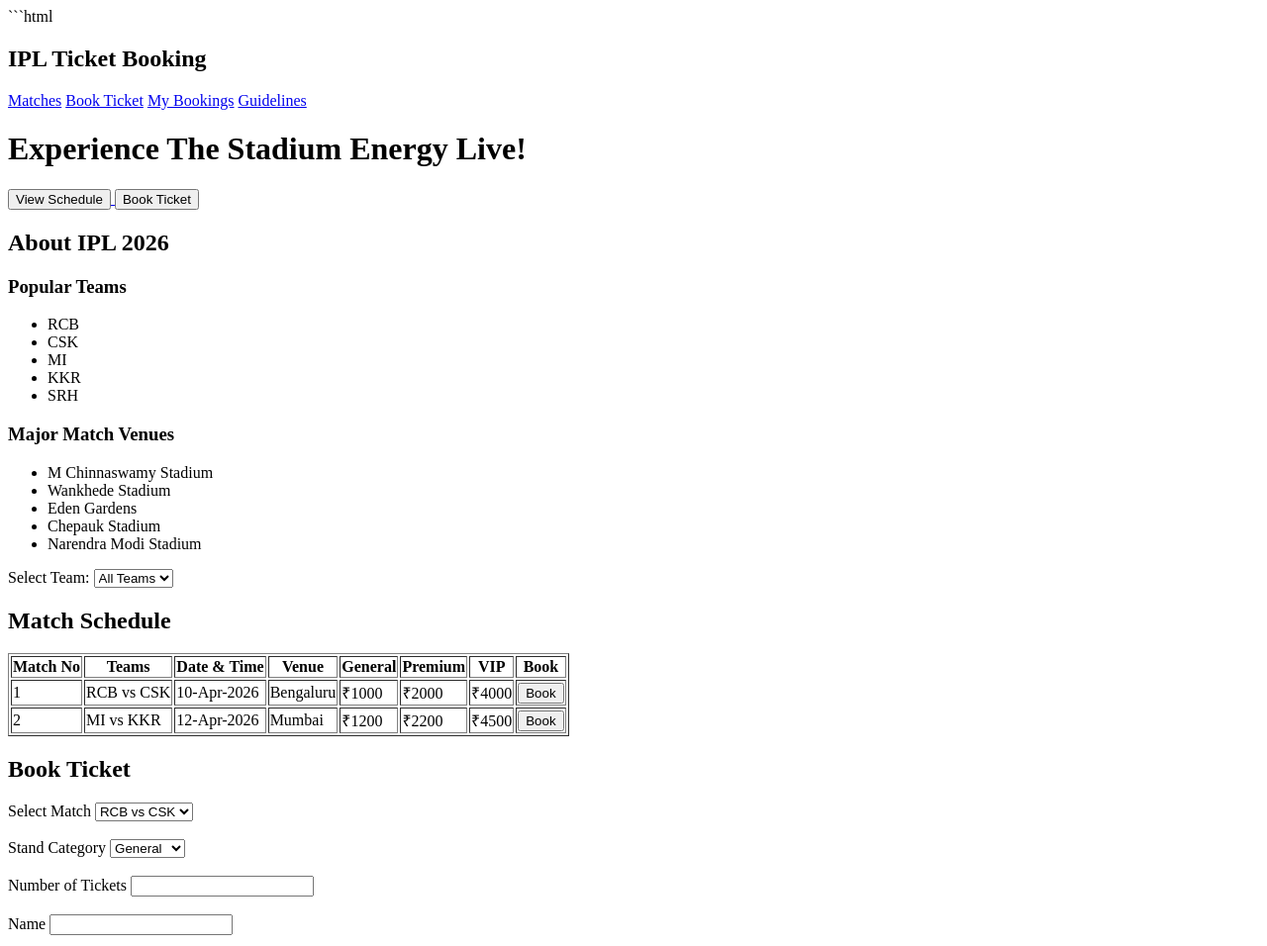
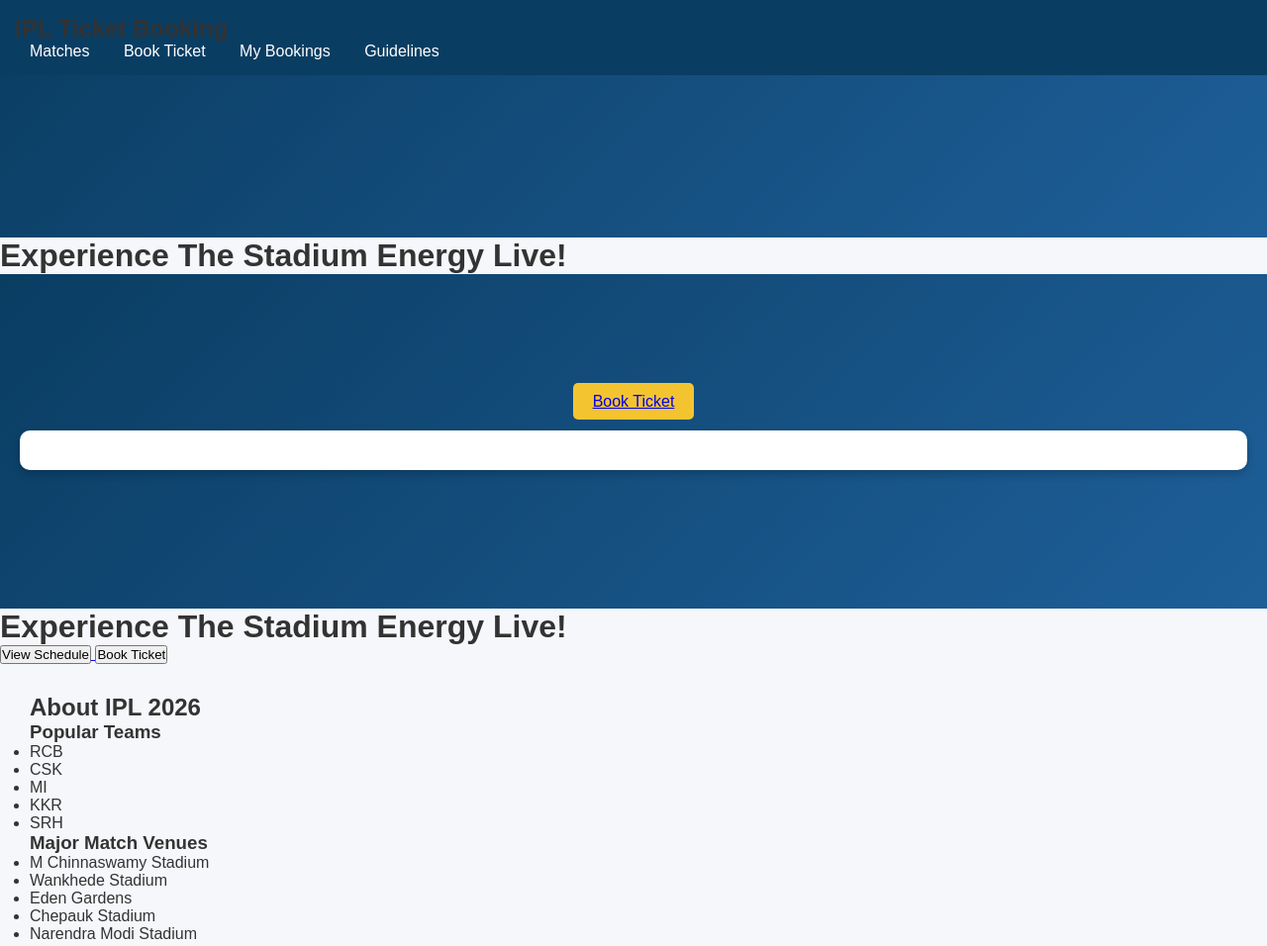
Before and after one commit to nayanacs485-lab/IPL-Ticket-Booking, a plain HTML site: page index.html in a window 1280 px wide. Shown: the top 956 px of the page at 99% size. Drawn offline with Linux system fonts and the light colour scheme.

Commit message:
Completed Activity 2 CSS Styling

````diff
--- a/index.html
+++ b/index.html
@@ -1,4 +1,4 @@
-```html
+
 <!DOCTYPE html>
 <html lang="en">
 
@@ -7,9 +7,16 @@
     <meta name="viewport" content="width=device-width, initial-scale=1.0">
     <title>IPL Ticket Booking 2026</title>
 </head>
+<link rel="stylesheet" href="styles.css">
+<body>
+    <section class="hero">
+</section>
 
-<body>
-
+<h1>Experience The Stadium Energy Live!</h1>
+<section class="hero">
+    <a href="#" class="btn">Book Ticket</a>
+    <div class="card"></div>
+</section>
     <!-- Navigation Bar -->
     <nav>
         <h2>IPL Ticket Booking</h2>
@@ -234,3 +241,9 @@
 </body>
 </html>
 ```
+<head>
+    <meta charset="UTF-8">
+    <meta name="viewport" content="width=device-width, initial-scale=1.0">
+    <title>IPL Ticket Booking 2026</title>
+    <link rel="stylesheet" href="styles.css">
+</head>
--- /dev/null
+++ b/styles.css
@@ -0,0 +1,78 @@
+body{
+    background-color: red;
+}
+:root {
+    --primary: #0a3d62;
+    --accent: #f4c430;
+    --background: #f5f7fa;
+    --text: #333;
+    --white: #fff;
+}
+
+*{
+    margin:0;
+    padding:0;
+    box-sizing:border-box;
+}
+
+body{
+    font-family:Arial,sans-serif;
+    background:var(--background);
+    color:var(--text);
+}
+
+nav{
+    position:fixed;
+    top:0;
+    width:100%;
+    background:var(--primary);
+    padding:15px;
+}
+
+nav a{
+    color:white;
+    text-decoration:none;
+    margin:0 15px;
+}
+
+nav a:hover{
+    color:var(--accent);
+}
+
+.hero{
+    background:linear-gradient(135deg,#0a3d62,#1e5f99);
+    color:white;
+    text-align:center;
+    padding:120px 20px;
+}
+
+.btn{
+    background:var(--accent);
+    padding:10px 20px;
+    border:none;
+    border-radius:5px;
+    cursor:pointer;
+}
+
+.btn:hover{
+    background:gold;
+}
+
+section{
+    padding:30px;
+}
+
+.card{
+    background:white;
+    padding:20px;
+    margin:20px 0;
+    border-radius:10px;
+    box-shadow:0 4px 8px rgba(0,0,0,0.2);
+}
+
+footer{
+    background:var(--primary);
+    color:white;
+    text-align:center;
+    padding:15px;
+}
````
